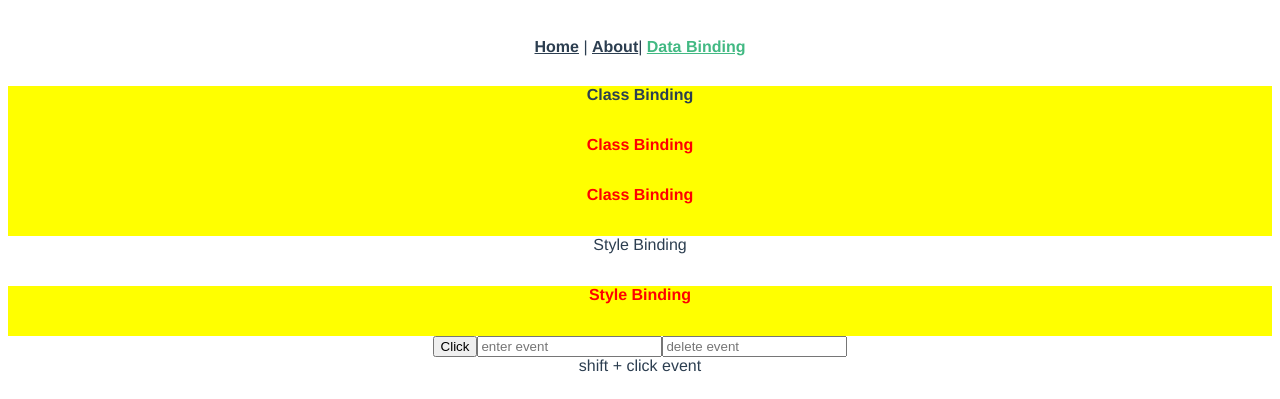
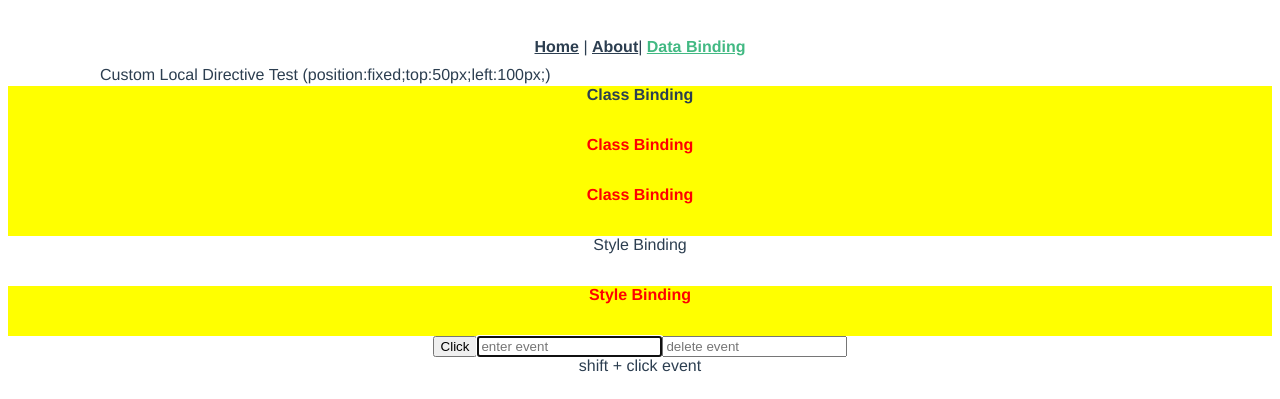
Before and after one commit to shindohyun/vue-project, a Vue app: page /dataBinding in a window 1280 px wide. Shown: the top 399 px of the page. Built offline with nearby package versions, Linux system fonts and the light colour scheme; no server answers.

Commit message:
Custom Directive (Local, Global)

```diff
--- a/src/main.js
+++ b/src/main.js
@@ -9,3 +9,8 @@ app.use(store)
 app.use(router)
 app.mixin(api)
 app.mount('#app')
+app.directive('focus', {
+  mounted(el) {
+    el.focus()
+  }
+})
--- a/src/views/DataBinding.vue
+++ b/src/views/DataBinding.vue
@@ -23,7 +23,7 @@
       containerStyle, activeStyle, errorStyle
     ]">Style Binding</div>
   <button @click="two(), one()">Click</button>
-  <input @keyup.enter="submit" placeholder="enter event"/>
+  <input @keyup.enter="submit" placeholder="enter event" v-focus/>
   <input @keyup.delete="backspace" placeholder="delete event"/>
   <div @click.shift="shiftClick">shift + click event</div>
   <h1>Computed Full Name: {{computedFullName}}</h1>
@@ -47,6 +47,7 @@
       </tr>
     </tbody>
   </table>
+  <p v-pin="position">Custom Local Directive Test (position:fixed;top:50px;left:100px;)</p>
 </template>
 <script>
 import lifecycle from '../mixins/lifecycle'
@@ -55,6 +56,15 @@ export default {
   mixins: [
     lifecycle
   ],
+  directives: {
+    pin: {
+      mounted(el, binding) {
+        el.style.position = 'fixed'
+        el.style.top = binding.value.top + 'px'
+        el.style.left = binding.value.left + 'px'
+      }
+    }
+  },
   data() {
     return {
       isActive: true,
@@ -71,7 +81,11 @@ export default {
       firstName: 'dohyun',
       lastName: 'shin',
       fullName: '',
-      productList: []
+      productList: [],
+      position: {
+        top: 50,
+        left: 100
+      }
     }
   },
   created() {
```
